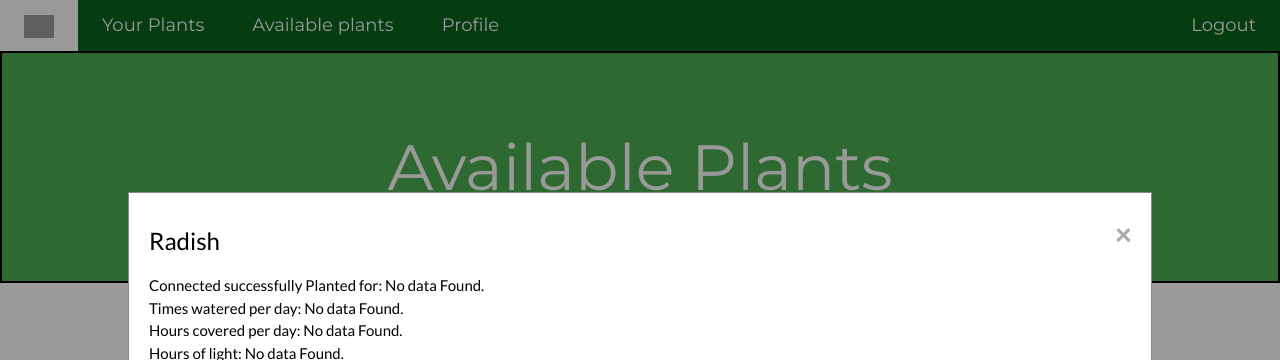
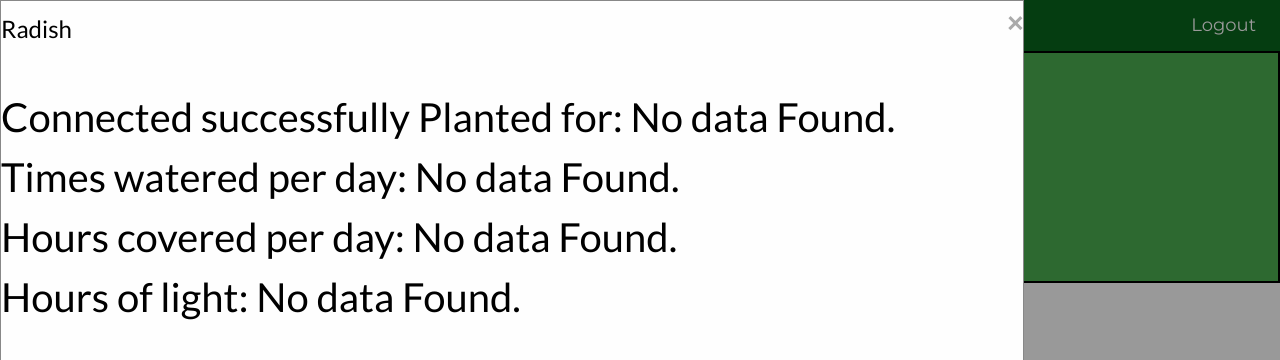
Before and after one commit to simple-dl/IT313-Website, a PHP site: page /availablePlant.php in a window 1280 px wide, after a click on "See Preset". Shown: the top 360 px of the page. Run offline with PHP 8.4, Linux system fonts and the light colour scheme; data that the repository does not hold is empty; grey boxes are pictures that could not be loaded.

Commit message:
Update style.css

```diff
--- a/style.css
+++ b/style.css
@@ -209,9 +209,8 @@
 
 /* Modal Content/Box */
 .modal-content {
-  background-color: #fefefe;
-  margin: 15% auto; /* 15% from the top and centered */
-  padding: 20px;
+  background-color: #fefefe; /* 15% from the top and centered */
+  font-size: 40px;
   border: 1px solid #888;
   width: 80%; /* Could be more or less, depending on screen size */
 }
```
